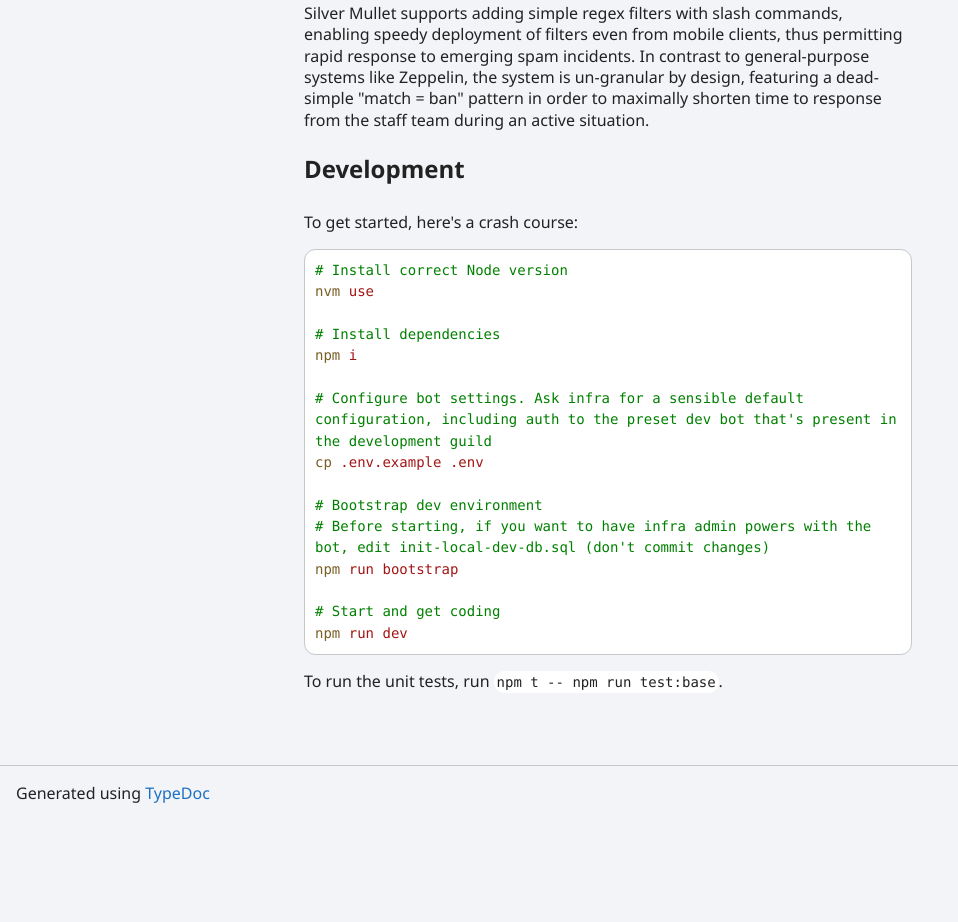
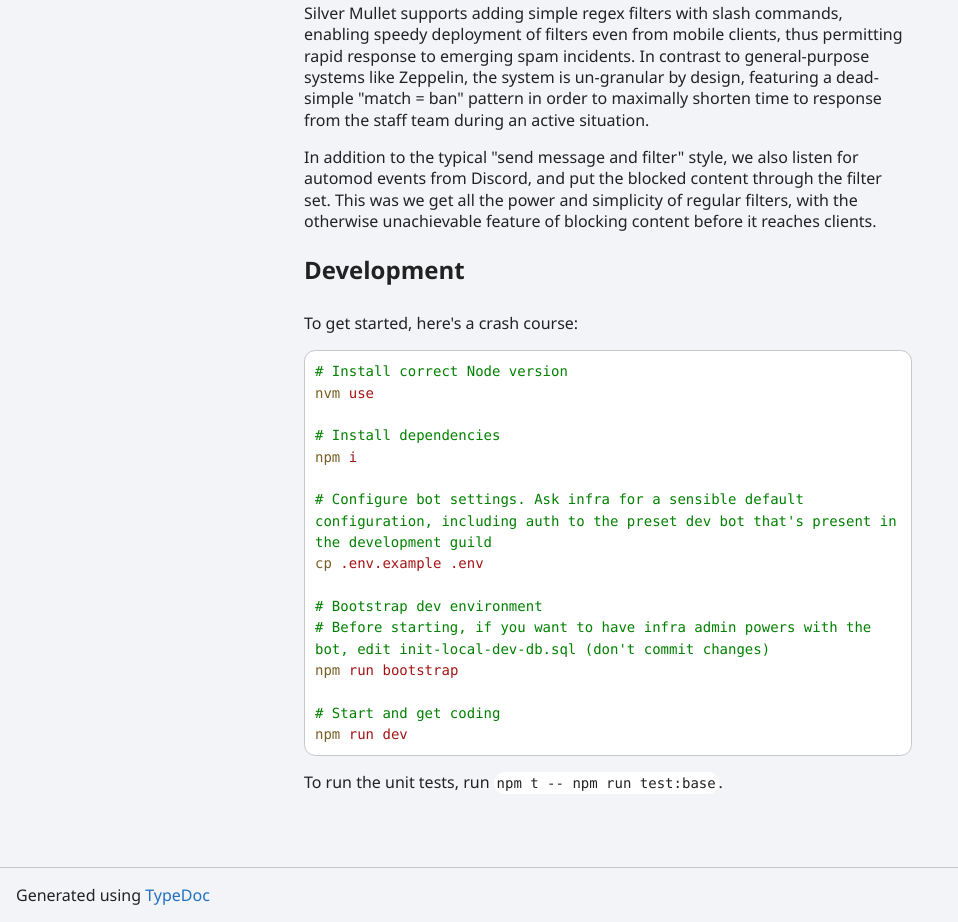
Before and after one commit to TheCodingDen/silver-mullet, a plain HTML site: page index.html in a window 1280 px wide. Shown: the part 1938-2860 px from the top of the page, without its empty margins (0-958 px from the left). Before the commit the page ends 2758 px from the top, so only its background shows below. Drawn offline with Linux system fonts and the light colour scheme.

Commit message:
Deploying to gh-pages from @ TheCodingDen/silver-mullet@257a458627272b429f1914aa1cc1a3ba3cc2083a 🚀

```diff
--- a/index.html
+++ b/index.html
@@ -38,6 +38,8 @@
 <p>However, its primary objective is to, by generating this hash for each message sent within the last ~5 minutes and looking through all hashes for a given user each time they send a message, enable the system to automatically detect and shut down spam being spread across multiple channels - something that is usually proliferated by humans, and something most general-purpose automod systems are generally speaking powerless to defeat.</p>
 <p>To further empower the system&#39;s detection capabilities, the bot supports configuring keywords that, when present in a message, give it additional detection weight in order to trip CCAS detection sooner. This enables shutdown of misconduct that is difficult or outright impossible to accurately filter with simple contextless regex matching, such as phishing link spam, in as little as 2 messages.</p>
 <a id="md:rapid-deployment-regex-filters" class="tsd-anchor"></a><h3><a href="#md:rapid-deployment-regex-filters">Rapid-deployment regex filters</a></h3><p>Silver Mullet supports adding simple regex filters with slash commands, enabling speedy deployment of filters even from mobile clients, thus permitting rapid response to emerging spam incidents. In contrast to general-purpose systems like Zeppelin, the system is un-granular by design, featuring a dead-simple &quot;match = ban&quot; pattern in order to maximally shorten time to response from the staff team during an active situation.</p>
+<p>In addition to the typical &quot;send message and filter&quot; style, we also listen for automod events from Discord, and put the blocked content through
+the filter set. This was we get all the power and simplicity of regular filters, with the otherwise unachievable feature of blocking content before it reaches clients.</p>
 <a id="md:development" class="tsd-anchor"></a><h2><a href="#md:development">Development</a></h2><p>To get started, here&#39;s a crash course:</p>
 <pre><code class="language-bash"><span class="hl-0"># Install correct Node version</span><br/><span class="hl-1">nvm</span><span class="hl-2"> </span><span class="hl-3">use</span><br/><br/><span class="hl-0"># Install dependencies</span><br/><span class="hl-1">npm</span><span class="hl-2"> </span><span class="hl-3">i</span><br/><br/><span class="hl-0"># Configure bot settings. Ask infra for a sensible default configuration, including auth to the preset dev bot that&#39;s present in the development guild</span><br/><span class="hl-1">cp</span><span class="hl-2"> </span><span class="hl-3">.env.example</span><span class="hl-2"> </span><span class="hl-3">.env</span><br/><br/><span class="hl-0"># Bootstrap dev environment</span><br/><span class="hl-0"># Before starting, if you want to have infra admin powers with the bot, edit init-local-dev-db.sql (don&#39;t commit changes)</span><br/><span class="hl-1">npm</span><span class="hl-2"> </span><span class="hl-3">run</span><span class="hl-2"> </span><span class="hl-3">bootstrap</span><br/><br/><span class="hl-0"># Start and get coding</span><br/><span class="hl-1">npm</span><span class="hl-2"> </span><span class="hl-3">run</span><span class="hl-2"> </span><span class="hl-3">dev</span>
 </code><button>Copy</button></pre>
```
